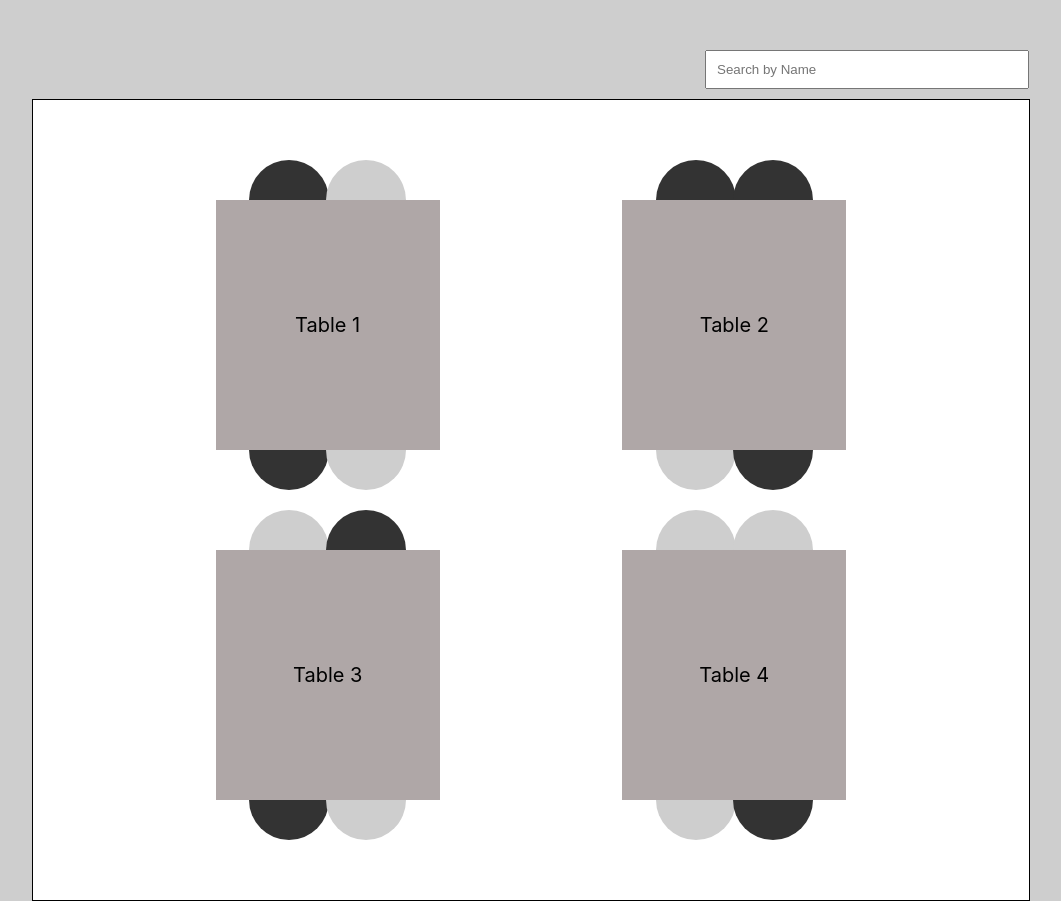
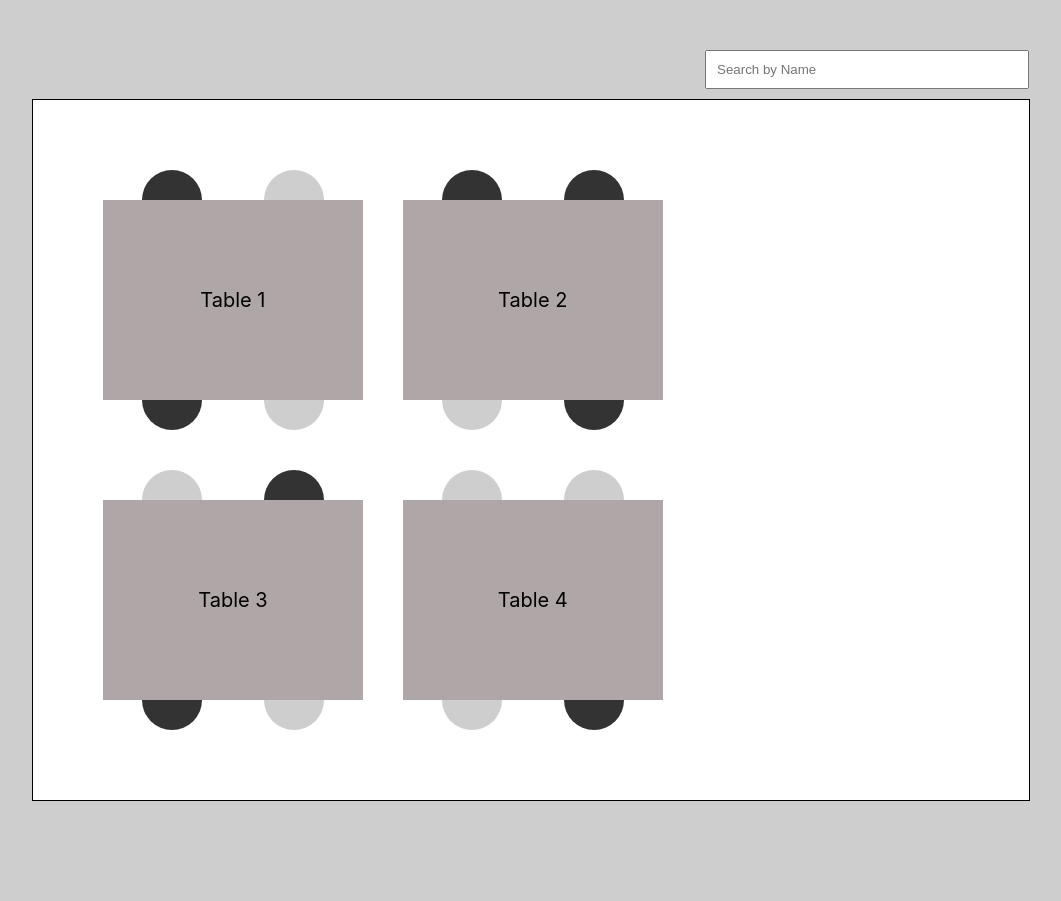
Before and after one commit to prateekinfi/employee-tracker-app, a React (Create React App) app: page / in a window 1280 px wide. Shown: the whole page, without its empty margins (109-1170 px from the left). After the commit the page ends 801 px from the top, so only its background shows below. Built offline with nearby package versions, Linux system fonts and the light colour scheme.

Commit message:
css updates + minor fixes

```diff
--- a/src/components/Employee/EmployeeDetail/EmployeeDetail.css
+++ b/src/components/Employee/EmployeeDetail/EmployeeDetail.css
@@ -3,8 +3,7 @@
 }
 .popover {
     position: absolute;
-    width: 400px;
-    height: 400px;
+    width: 300px;
     background: white;
     z-index: 10;
     padding: 30px;
@@ -23,28 +22,30 @@
 }
 .emp-img {
     display: inline-block;
-    height: 75px;
-    width: 75px;
+    height: 50px;
+    width: 50px;
     overflow: hidden;
     background-color: #bbb;
     border-radius: 50%;
 }
 .intro {
     display: flex;
-    padding: 20px 0;
+    padding: 10px 0;
 }
 
 .name,.designation{
-    padding: 5px 40px;
+    padding: 5px 30px;
 }
 .name{
-    font-size: 32px;
+    font-size: 26px;
 }
 
 .team-heading,.project-heading{
-    font-size: 16px;
+    font-size: 14px;
+    margin: 0;
     color: grey;
 }
 .team,.project{
-    font-size: 22px;
+    margin-top: 0;
+    font-size: 18px;
 }
--- a/src/components/Employee/Seat.css
+++ b/src/components/Employee/Seat.css
@@ -2,8 +2,8 @@
     position: absolute;
     display: inline-flex;
     justify-content: center;
-    height: 40px;
-    width: 80px;
+    height: 30px;
+    width: 60px;
     background-color: rgb(206, 206, 206);
 }
 .seat.occupied{
@@ -13,22 +13,22 @@
     background-color: rgb(86, 66, 199);
 }
 .seat:nth-child(4n-3) {
-    top: -16%;
+    top: -15%;
     left: 15%;
     border-radius: 150px 150px 0 0;
 }
 .seat:nth-child(4n-2) {
-    top:  -16%;
+    top:  -15%;
     right: 15%;
     border-radius: 150px 150px 0 0;
 }
 .seat:nth-child(4n-1) {
-    bottom:  -16%;
+    bottom:  -15%;
     left: 15%;
     border-radius:0 0 150px 150px;
 }
 .seat:nth-child(4n) {
-    bottom:  -16%;
+    bottom:  -15%;
     right: 15%;
     border-radius:0 0 150px 150px;
 }
--- a/src/components/TableList/Table/Table.css
+++ b/src/components/TableList/Table/Table.css
@@ -3,9 +3,9 @@
     justify-content: center;
     align-items: center;
     position: relative;
-    height: 250px;
-    margin: 50px;
-    flex-basis: 25%;
+    height: 200px;
+    margin: 50px 20px;
+    flex-basis: 29%;
     color: black;
     background: rgb(175, 167, 167);
 }
--- a/src/components/TableList/Table/Table.js
+++ b/src/components/TableList/Table/Table.js
@@ -26,9 +26,6 @@ class Table extends React.Component {
         this.setState(newState)
 
     }
-    componentDidUpdate() {
-
-    }
 
     render() {
 
--- a/src/components/TableList/TableList.css
+++ b/src/components/TableList/TableList.css
@@ -4,7 +4,8 @@
     font-size: 20px;
     width: 70%;
     margin: 0 auto;
-    justify-content: space-evenly;
+    justify-content: flex-start;
+    margin:0 auto;
     padding: 50px;
     background-color: white;
     border: 1px double black;
```
